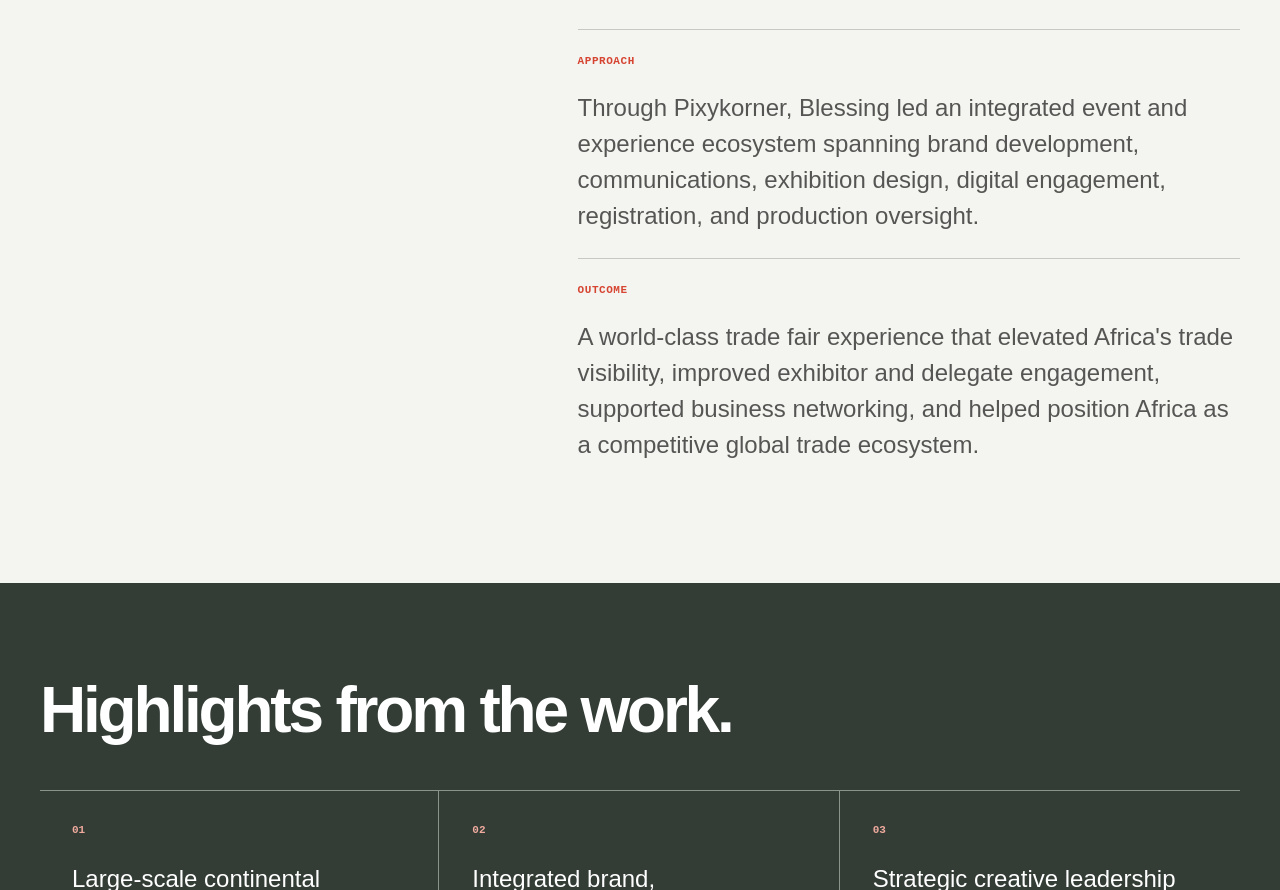
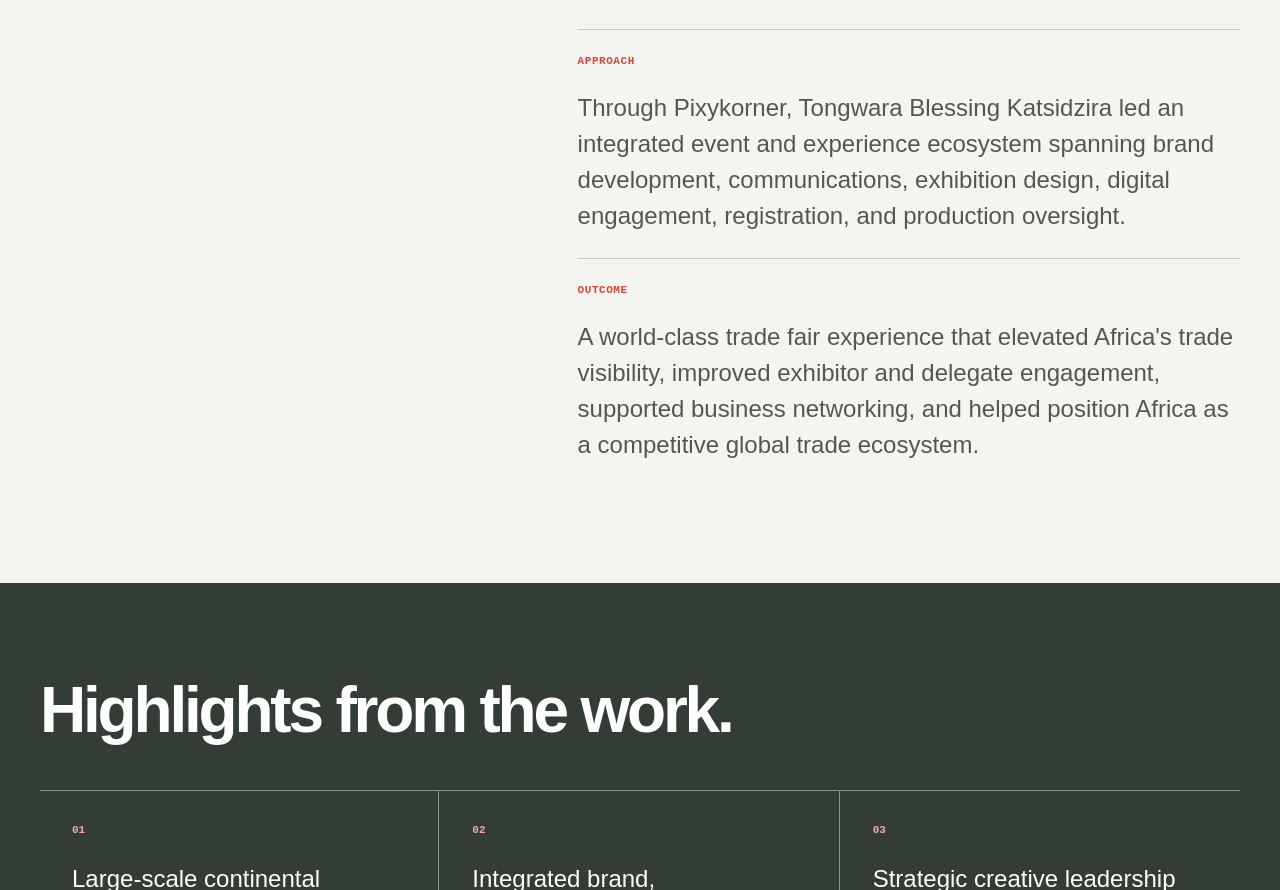
Before and after one commit to socialpixykorner/blessing-portfolio, a Next.js app: page /work/iatf-2018 in a window 1280 px wide. Shown: the part 1440-2330 px from the top of the page. Built offline with nearby package versions, Linux system fonts and the light colour scheme.

Commit message:
Use Tongwara Blessing Katsidzira across portfolio

```diff
--- a/src/app/layout.tsx
+++ b/src/app/layout.tsx
@@ -2,9 +2,9 @@ import type { Metadata } from "next";
 import "./globals.css";
 
 export const metadata: Metadata = {
-  title: "Blessing Katsidzira | Portfolio",
+  title: "Tongwara Blessing Katsidzira | Portfolio",
   description:
-    "A bold portfolio for Blessing Katsidzira, focused on product design, web development, and brand systems.",
+    "The portfolio of Tongwara Blessing Katsidzira, focused on product design, web development, and brand systems.",
 };
 
 export default function RootLayout({
--- a/src/app/page.tsx
+++ b/src/app/page.tsx
@@ -140,10 +140,10 @@ export default function Home() {
     <main className="swiss-site min-h-screen overflow-x-hidden" id="top">
       <header className="site-header sticky top-0 z-50">
         <nav className="site-nav mx-auto flex w-full max-w-7xl items-center justify-between gap-4 px-5 sm:px-8 lg:px-10">
-          <a className="wordmark" href="#top" aria-label="Blessing, back to top">
+          <a className="wordmark" href="#top" aria-label="Tongwara Blessing Katsidzira, back to top">
             BK<span className="accent">.</span>
           </a>
-          <span className="nav-descriptor">Blessing Katsidzira<br />Independent creative practice</span>
+          <span className="nav-descriptor">Tongwara Blessing Katsidzira<br />Independent creative practice</span>
           <div className="nav-links hidden items-center gap-7 text-sm font-semibold md:flex">
             {["Work", "Services", "Process", "Contact"].map((item) => (
               <a
@@ -166,11 +166,11 @@ export default function Home() {
 
       <section className="swiss-hero mx-auto w-full max-w-7xl px-5 sm:px-8 lg:px-10">
         <div className="hero-meta"><span>Portfolio / 2026</span><span>Creative direction · Product · Digital</span><span>01 — Introduction</span></div>
-        <div className="hero-center"><div className="hero-intro-line"><p className="hero-name">Blessing Katsidzira</p><p className="hero-status"><span />Available for select projects</p></div><h1>Creative direction<br /><span>&amp; product</span><br />development<span className="accent">.</span></h1></div>
+        <div className="hero-center"><div className="hero-intro-line"><p className="hero-name">Tongwara Blessing Katsidzira</p><p className="hero-status"><span />Available for select projects</p></div><h1>Creative direction<br /><span>&amp; product</span><br />development<span className="accent">.</span></h1></div>
         <div className="hero-base"><div className="hero-description"><span>01 / 05</span><p>Designing thoughtful digital products and identities with clarity, purpose, and a point of view.</p></div><div className="hero-links"><a href="#work">Explore selected work ↘</a><a href="#contact">Start a conversation ↗</a></div></div>
       </section>
 
-      <section className="portrait-band"><div className="portrait-inner mx-auto max-w-7xl px-5 sm:px-8 lg:px-10"><div className="portrait-text"><span>The person behind the work</span><p>25+ years across print, digital media, UX, communication design, art direction, and product design.</p><span>B / K — Johannesburg, South Africa</span></div><div className="portrait-photo"><Image alt="Blessing Katsidzira portrait" className="object-cover object-center grayscale" fill priority sizes="(min-width: 768px) 60vw, 100vw" src="/images/bk-back.png" /></div></div></section>
+      <section className="portrait-band"><div className="portrait-inner mx-auto max-w-7xl px-5 sm:px-8 lg:px-10"><div className="portrait-text"><span>The person behind the work</span><p>25+ years across print, digital media, UX, communication design, art direction, and product design.</p><span>T / B / K — Johannesburg, South Africa</span></div><div className="portrait-photo"><Image alt="Portrait of Tongwara Blessing Katsidzira" className="object-cover object-center grayscale" fill priority sizes="(min-width: 768px) 60vw, 100vw" src="/images/bk-back.png" /></div></div></section>
 
       <section className="border-y border-black/10 bg-[#f6f6ef] py-10">
         <div className="mx-auto flex max-w-7xl min-w-0 flex-col gap-6 overflow-hidden px-5 sm:px-8 lg:px-10">
--- a/src/app/work/[slug]/page.tsx
+++ b/src/app/work/[slug]/page.tsx
@@ -21,12 +21,12 @@ export async function generateMetadata({ params }: ProjectPageProps) {
 
   if (!project) {
     return {
-      title: "Project not found | Blessing Katsidzira",
+      title: "Project not found | Tongwara Blessing Katsidzira",
     };
   }
 
   return {
-    title: `${project.title} | Blessing Katsidzira`,
+    title: `${project.title} | Tongwara Blessing Katsidzira`,
     description: project.summary,
   };
 }
@@ -43,7 +43,7 @@ export default async function ProjectPage({ params }: ProjectPageProps) {
     <main className="case-site min-h-screen overflow-x-hidden">
       <header className="case-header">
         <nav className="mx-auto flex w-full max-w-7xl items-center justify-between gap-4 px-5 py-4 sm:px-8 lg:px-10">
-          <Link className="wordmark" href="/#top" aria-label="Blessing, back to homepage">
+          <Link className="wordmark" href="/#top" aria-label="Tongwara Blessing Katsidzira, back to homepage">
             BK<span className="accent">.</span>
           </Link>
           <Link
--- a/src/lib/projects.ts
+++ b/src/lib/projects.ts
@@ -115,7 +115,7 @@ export const projects: Project[] = [
     challenge:
       "Africa's trade ecosystem was fragmented, with limited platforms capable of connecting businesses, governments, investors, and trade stakeholders at continental scale.",
     approach:
-      "Through Pixykorner, Blessing led an integrated event and experience ecosystem spanning brand development, communications, exhibition design, digital engagement, registration, and production oversight.",
+      "Through Pixykorner, Tongwara Blessing Katsidzira led an integrated event and experience ecosystem spanning brand development, communications, exhibition design, digital engagement, registration, and production oversight.",
     outcome:
       "A world-class trade fair experience that elevated Africa's trade visibility, improved exhibitor and delegate engagement, supported business networking, and helped position Africa as a competitive global trade ecosystem.",
     metrics: [
```
